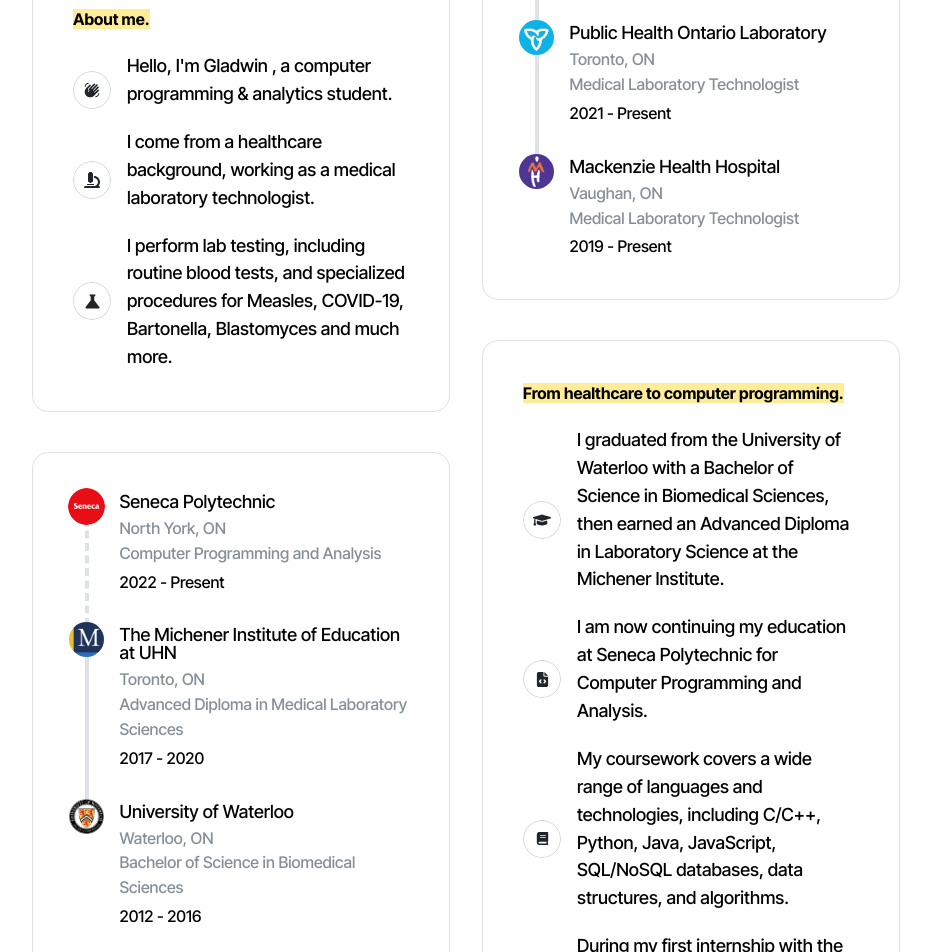
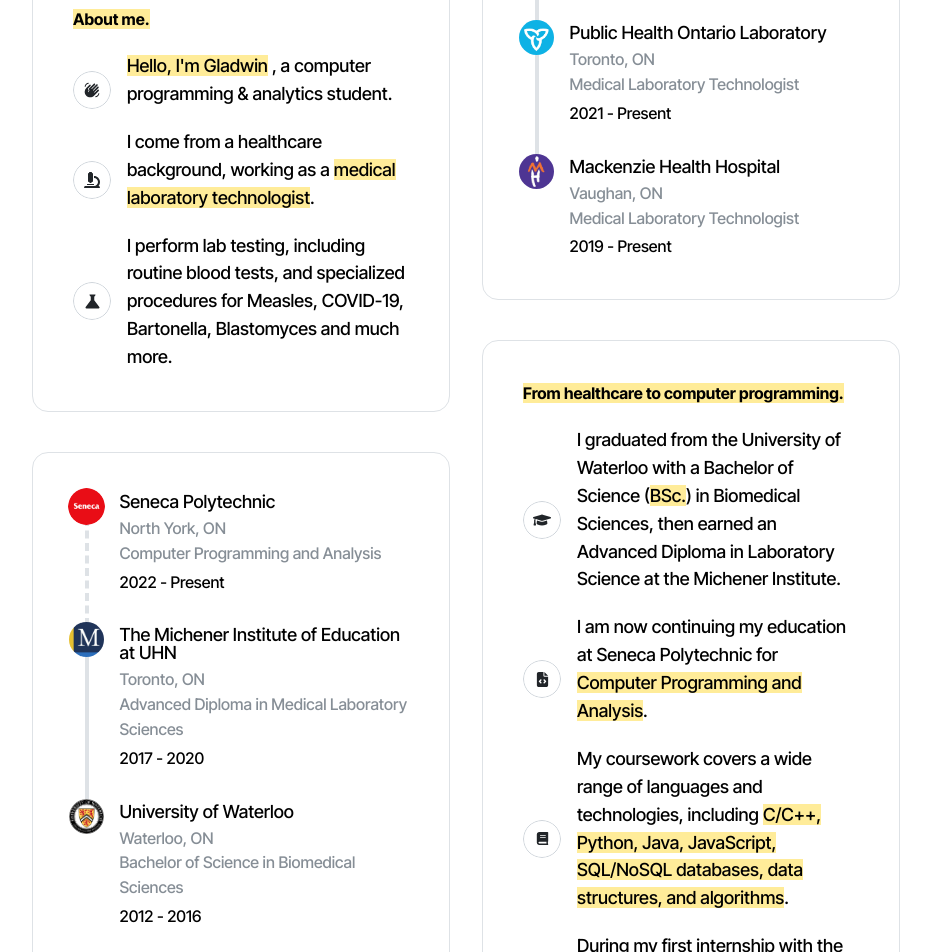
Before and after one commit to gladwinc/glad-port-2024, a Next.js app: page /about in a window 1280 px wide. Shown: the part 280-1232 px from the top of the page, without its empty margins (174-1105 px from the left). Built offline with nearby package versions, Linux system fonts and the light colour scheme.

Commit message:
UI Changes

```diff
--- a/app/about/page.tsx
+++ b/app/about/page.tsx
@@ -38,19 +38,27 @@
                 <Avatar variant="default" radius="xl" size="md">
                   <MdWavingHand size={16} />
                 </Avatar>
-                <Text fz="lg" fw={500} mb={20}>
+                <Highlight
+                  fz="lg"
+                  fw={500}
+                  mb={20}
+                  highlight="Hello, I'm Gladwin">
                   Hello, I'm Gladwin , a computer programming & analytics
                   student.
-                </Text>
+                </Highlight>
               </Group>
               <Group wrap="nowrap">
                 <Avatar variant="default" radius="xl" size="md">
                   <FaMicroscope size={16} />
                 </Avatar>
-                <Text fz="lg" fw={500} mb={20}>
+                <Highlight
+                  fz="lg"
+                  fw={500}
+                  mb={20}
+                  highlight="medical laboratory technologist">
                   I come from a healthcare background, working as a medical
                   laboratory technologist.
-                </Text>
+                </Highlight>
               </Group>
               <Group wrap="nowrap">
                 <Avatar variant="default" radius="xl" size="md">
@@ -171,40 +179,51 @@
                 <Avatar variant="default" radius="xl" size="md">
                   <FaGraduationCap size={18} />
                 </Avatar>
-                <Text fz="lg" fw={500} mb={20}>
+                <Highlight fz="lg" fw={500} mb={20} highlight="Bsc.">
                   I graduated from the University of Waterloo with a Bachelor of
-                  Science in Biomedical Sciences, then earned an Advanced
+                  Science (BSc.) in Biomedical Sciences, then earned an Advanced
                   Diploma in Laboratory Science at the Michener Institute.
-                </Text>
+                </Highlight>
               </Group>
               <Group wrap="nowrap">
                 <Avatar variant="default" radius="xl" size="md">
                   <FaFileCode size={15} />
                 </Avatar>
-                <Text fz="lg" fw={500} mb={20}>
+                <Highlight
+                  fz="lg"
+                  fw={500}
+                  mb={20}
+                  highlight="Computer Programming and Analysis">
                   I am now continuing my education at Seneca Polytechnic for
                   Computer Programming and Analysis.
-                </Text>
+                </Highlight>
               </Group>
               <Group wrap="nowrap">
                 <Avatar variant="default" radius="xl" size="md">
                   <FaBook size={13} />
                 </Avatar>
-                <Text fz="lg" fw={500} mb={20}>
+                <Highlight
+                  span
+                  fz="lg"
+                  fw={500}
+                  mb={20}
+                  highlight={
+                    "C/C++, Python, Java, JavaScript, SQL/NoSQL databases, data structures, and algorithms"
+                  }>
                   My coursework covers a wide range of languages and
                   technologies, including C/C++, Python, Java, JavaScript,
                   SQL/NoSQL databases, data structures, and algorithms.
-                </Text>
+                </Highlight>
               </Group>
               <Group wrap="nowrap">
                 <Avatar variant="default" radius="xl" size="md">
                   <FaGear size={14} />
                 </Avatar>
-                <Text fz="lg" fw={500}>
+                <Highlight fz="lg" fw={500} highlight={["React", "Azure"]}>
                   During my first internship with the Government of Ontario, I
                   enhanced their client portal site using React and gained
                   experience with emerging technologies such as Azure.
-                </Text>
+                </Highlight>
               </Group>
             </Paper>
           </div>
```
Also changed, not shown: app/components/Projects/Projects.tsx (+1 -6 lines).
